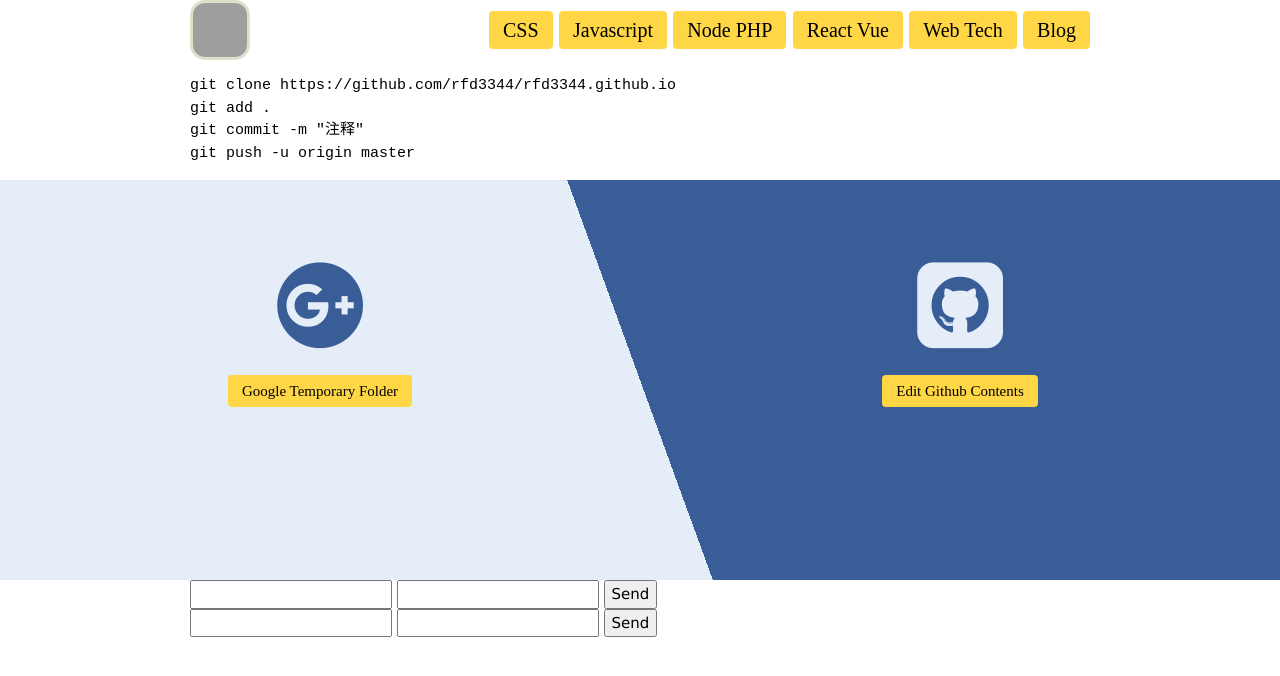
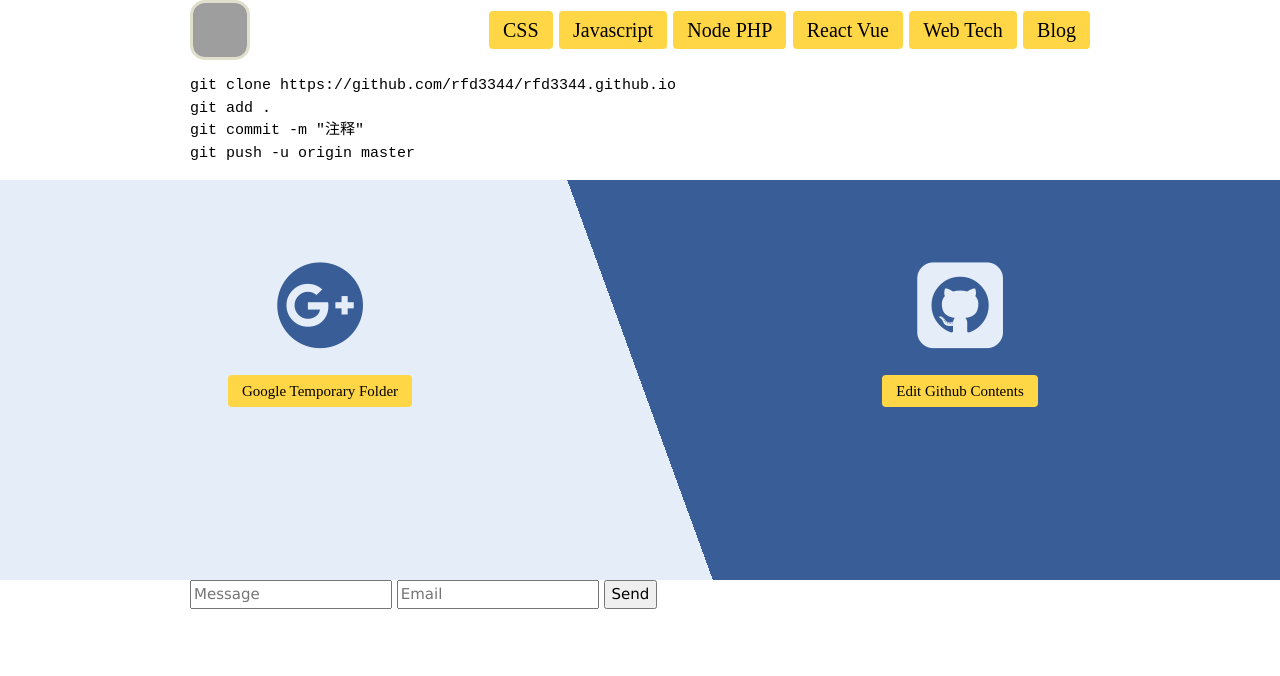
Before and after one commit to rfd3344a/rfd3344.github.io, a Jekyll site: the page built from index.html, in a window 1280 px wide. Shown: the top 676 px of the page. Built offline with Jekyll 4.4.1, drawn with Linux system fonts in a browser that asks for light colours; some web fonts are replaced; grey boxes are pictures that could not be loaded.

Commit message:
Update index.html

```diff
--- a/index.html
+++ b/index.html
@@ -23,21 +23,15 @@ git push -u origin master
 </section>
 
 <section>
-   <form action="https://formspree.io/your@email.com"
-      method="POST">
-    <input type="text" name="name">
-    <input type="email" name="_replyto">
-    <input type="submit" value="Send">
-</form>
+
 </section>
 
 <section>
 
 
-<form action="https://formspree.io/rfd3344@gmail.com"
-      method="POST">
-    <input type="text" name="name">
-    <input type="email" name="_replyto">
+<form action="https://formspree.io/rfd3344@gmail.com"  method="POST">
+    <input type="text" name="name" placeholder="Message">
+    <input type="email" name="_replyto" placeholder="Email" >
     <input type="submit" value="Send">
 </form>
 
```
